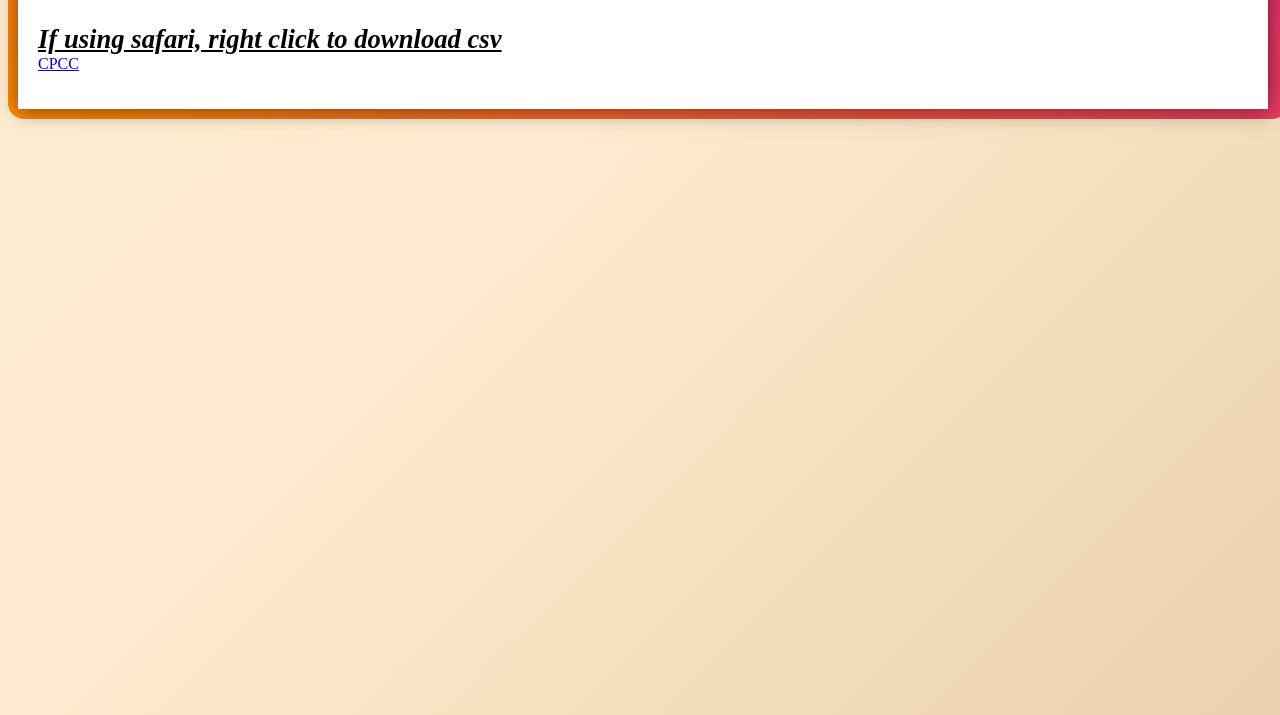
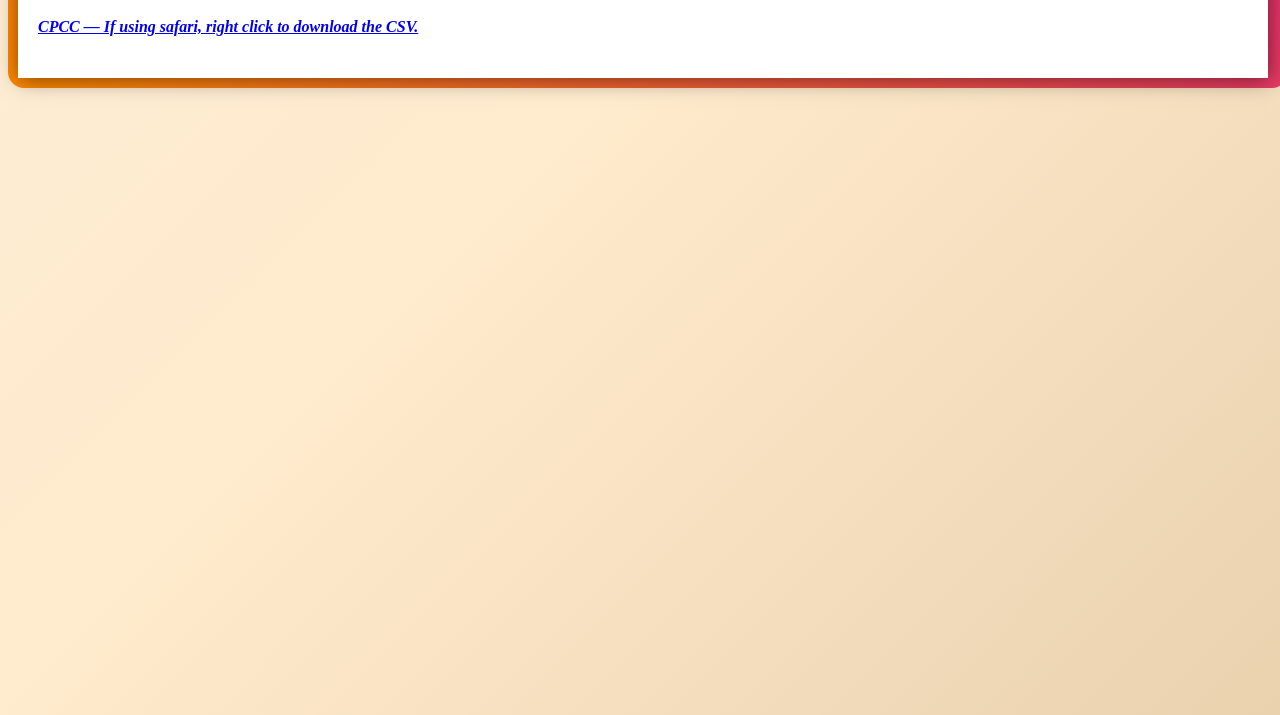
Before and after one commit to MatthewChiu/TheCommonPracticeCadenceCorpus.github.io, a plain HTML site: page CPCCorpus.html in a window 1280 px wide. Shown: the part 93-808 px from the top of the page. Drawn offline with Linux system fonts and the light colour scheme.

Commit message:
Update CPCCorpus.html

```diff
--- a/CPCCorpus.html
+++ b/CPCCorpus.html
@@ -21,8 +21,11 @@
             </div>
             <p>
 <!--                 <a href="https://docs.google.com/spreadsheets/d/1UVYkuEk21KoWtQs-uwn5Dex6gF7wDquuVe6Z_X7aIc0/edit?usp=sharing">CPCC</a> -->
-                <h3><i>If using safari, right click to download csv</i></h3>
-                <a href="./corpus/CPCC - Composite.csv">CPCC</a>
+
+                <a href="./corpus/CPCC - Composite.csv">
+                    <h4><i>CPCC — If using safari, right click to download the CSV.</i></h4>
+                </a>
+
             </p>
         </div>
     </div>
```
